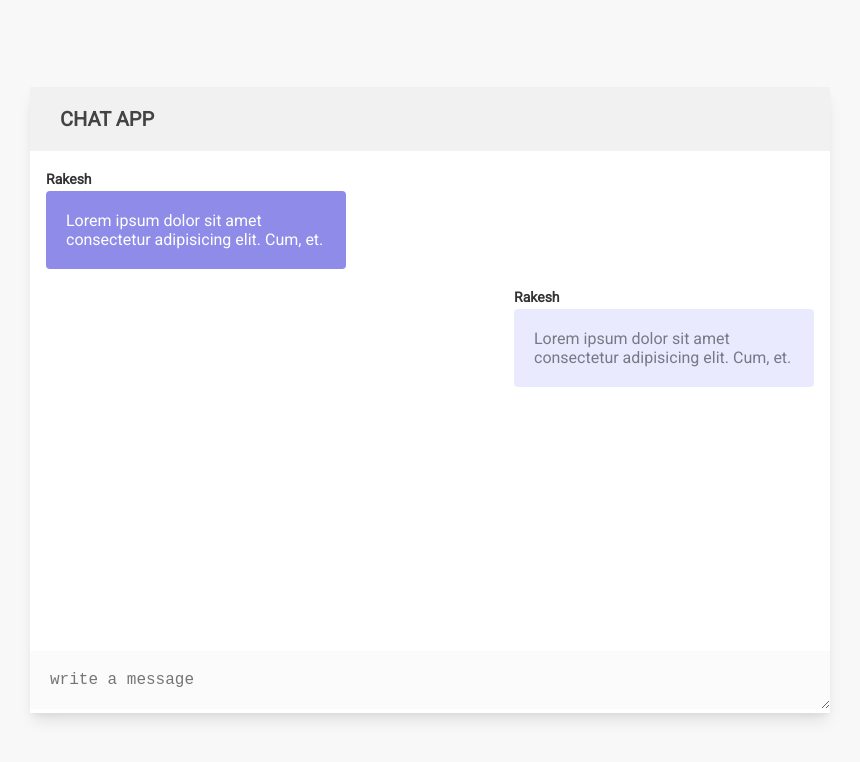
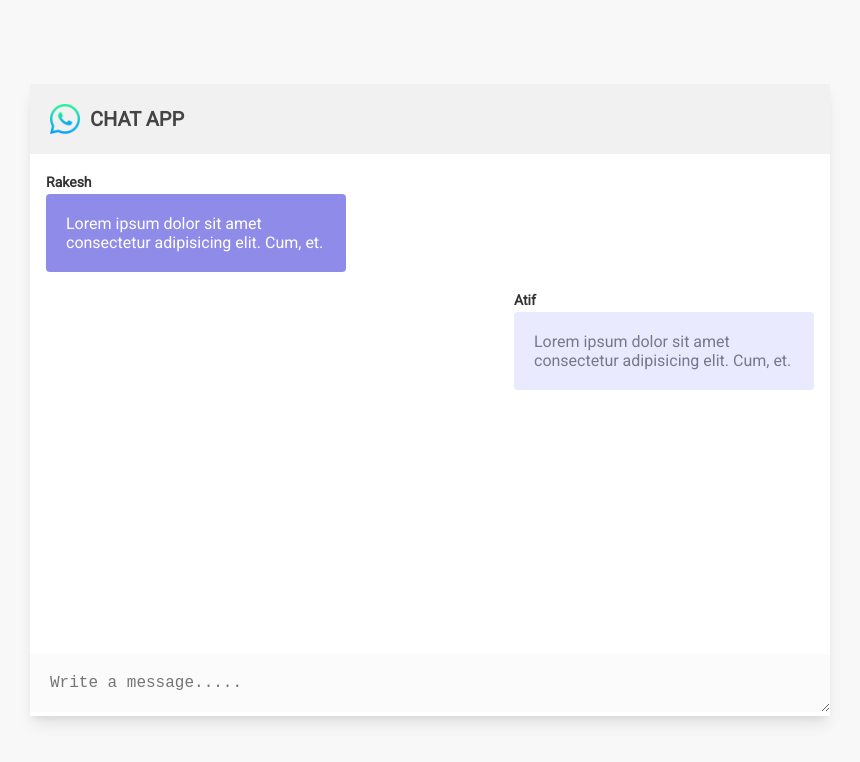
Before and after one commit to atif-hu/Chat-App, a website: page client/index.html in a window 1280 px wide. Shown: the whole page, without its empty margins (210-1070 px from the left). Drawn offline with Linux system fonts and the light colour scheme.

Commit message:
created frontend

```diff
--- a/client/index.html
+++ b/client/index.html
@@ -11,7 +11,7 @@
 <body>
     <div class="chat__section">
         <div class="logo">
-            <img src="logo.png" alt="">
+            <img src="whatsapp.png" height="30" alt="">
             <h1>Chat App</h1>
         </div>
         <div class="message_area">
@@ -20,12 +20,12 @@
                 <p>Lorem ipsum dolor sit amet consectetur adipisicing elit. Cum, et.</p>
             </div>
             <div class="outgoing message">
-                <h4>Rakesh</h4>
+                <h4>Atif</h4>
                 <p>Lorem ipsum dolor sit amet consectetur adipisicing elit. Cum, et.</p>
             </div>
         </div>
         <div>
-            <textarea  id="textarea" cols="30" rows="1" placeholder="write a message"></textarea>
+            <textarea  id="textarea" cols="30" rows="1" placeholder="Write a message....."></textarea>
         </div>
     </div>
     <script src="./index.js"></script>
--- a/package.json
+++ b/package.json
@@ -9,7 +9,8 @@
   "author": "",
   "license": "ISC",
   "dependencies": {
-    "express": "^4.18.2"
+    "express": "^4.18.2",
+    "socket.io": "^4.6.1"
   },
   "devDependencies": {
     "nodemon": "^2.0.22"
```
Also changed, not shown: client/whatsapp.png (added), 1 other file.
